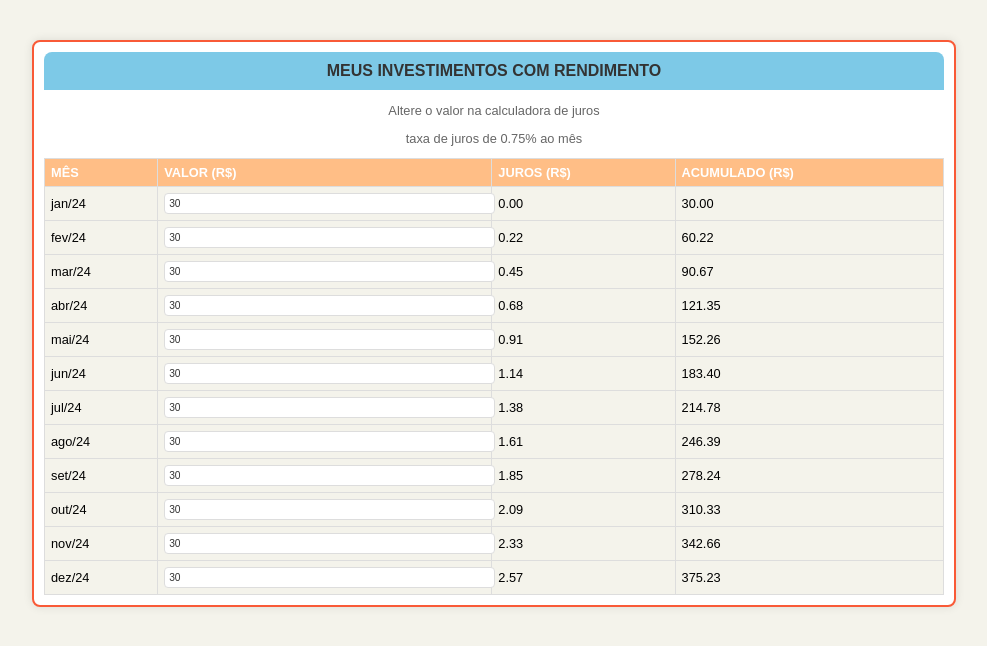
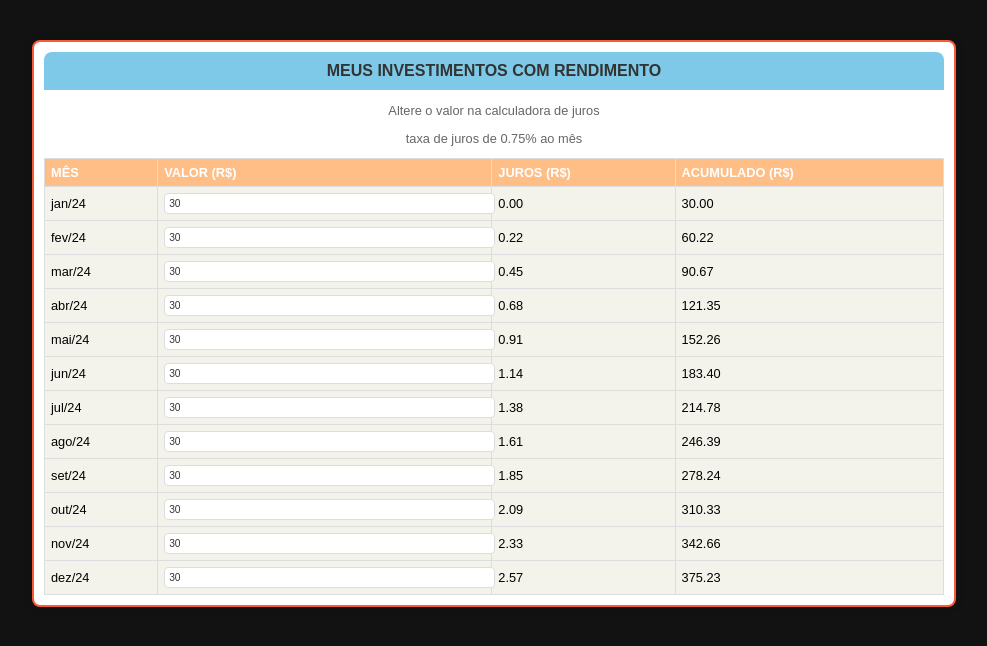
Before and after one commit to Academe33/Calculadora-juros-simples, a plain HTML site: page index.html in a window 1280 px wide. Shown: the whole page, without its empty margins (146-1133 px from the left). Drawn offline with Linux system fonts and the light colour scheme.

Commit message:
Update index.html

```diff
--- a/index.html
+++ b/index.html
@@ -7,7 +7,7 @@
   <style>
     body {
       font-family: 'Arial', sans-serif;
-      background-color: #F4F3EB;
+      background-color: #121212;
       margin: 0;
       padding: 0;
       display: flex;
```
